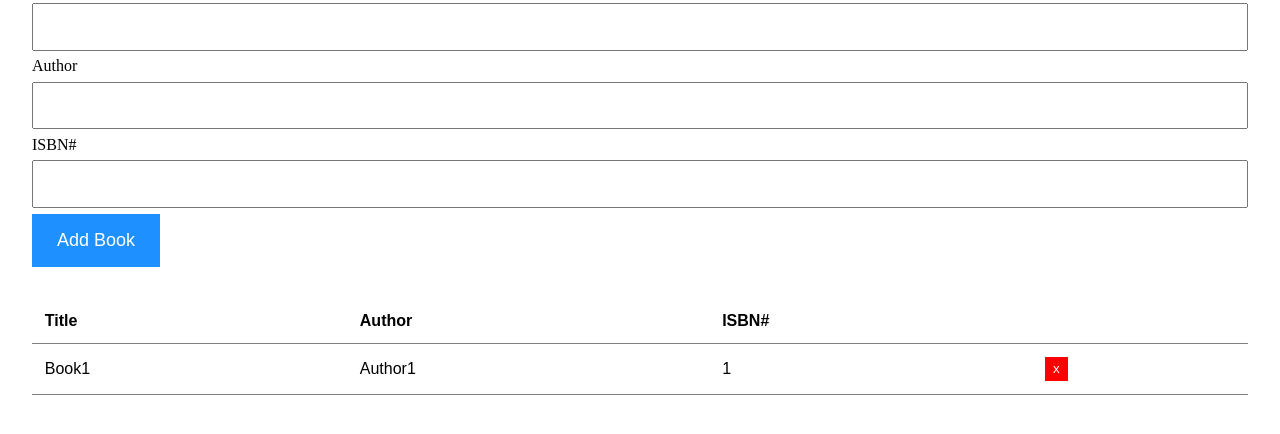
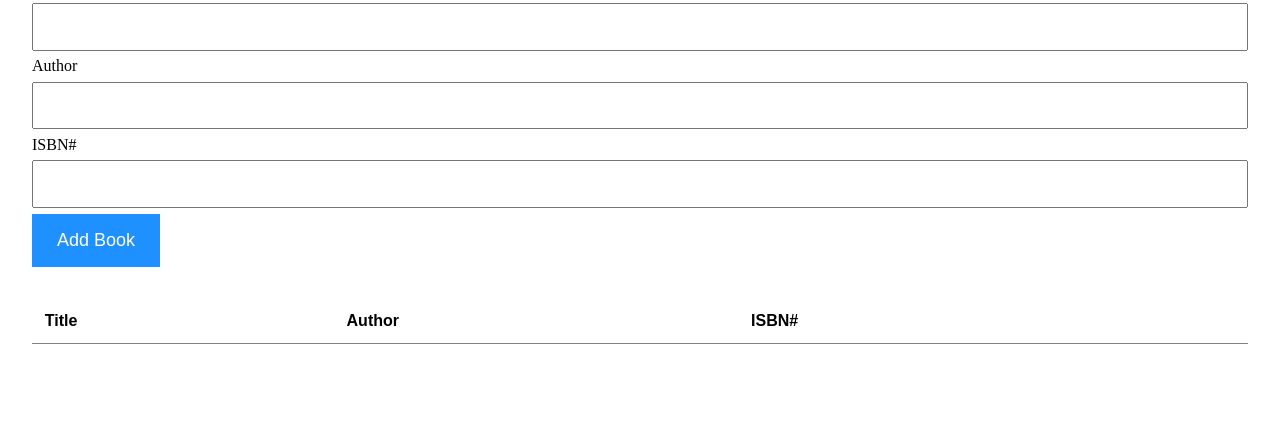
Before and after one commit to acciojob/book-list-dhiraj61, a website: page main.html in a window 1280 px wide. Shown: the part 58-492 px from the top of the page. Drawn offline with Linux system fonts and the light colour scheme.

Commit message:
created a submission

```diff
--- a/main.html
+++ b/main.html
@@ -20,14 +20,16 @@
             <button id="submit">Add Book</button>
         </div>
     </form>
-    <table id="book-list" class="table table-striped">
+    <table class="table table-striped">
+		<thead>
         <tr>
             <th>Title</th>
             <th>Author</th>
             <th>ISBN#</th>
             <th></th>
         </tr>
-        <tbody id="tbody">
+		</thead>
+        <tbody id="book-list">
         </tbody>
     </table>
     <script type="text/javascript" src="./script.js">
--- a/script.js
+++ b/script.js
@@ -4,14 +4,9 @@ let author = document.getElementById('author');
 let isbn = document.getElementById('isbn');
 let submit = document.getElementById('submit');
 let delet = '';
-let table = document.getElementById('book-list');
-let tbody = document.getElementById('tbody');
+let table = document.getElementById('.table table-striped');
+let tbody = document.getElementById('book-list');
 let bookList = [
-	{
-		title:'Book1',
-		author:"Author1",
-		isbn:1
-	}
 ]
 
 submit.addEventListener('click', (e) => {
@@ -56,7 +51,7 @@ function bookRefresh() {
 tbody?.addEventListener('click',(e)=>{
     e.preventDefault();
     bookList = bookList?.filter((data)=>{
-        return data?.isbn !== e.srcElement.id;
+        return data?.isbn !== e.target.id;
     })
     bookRefresh();
 })
```
